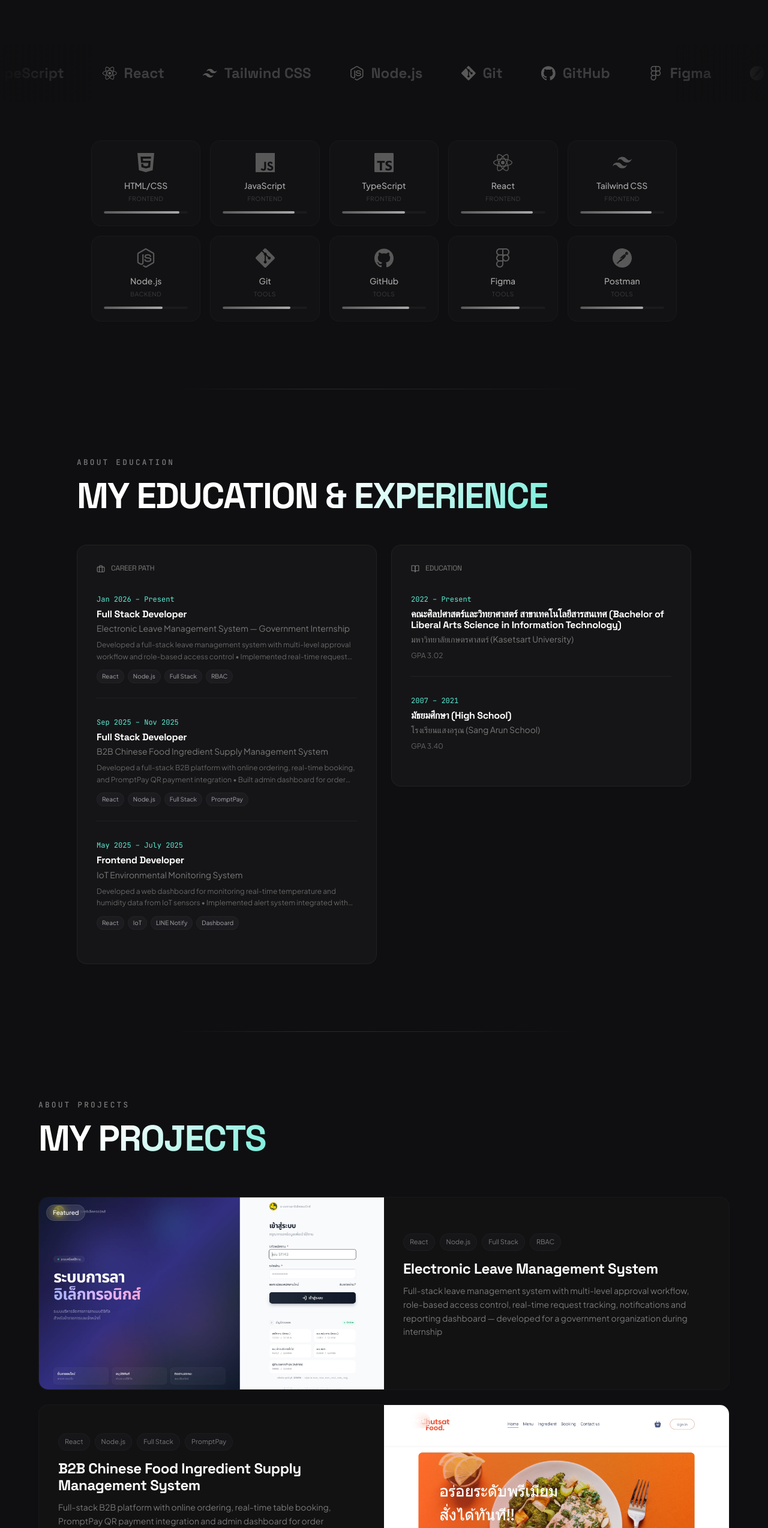
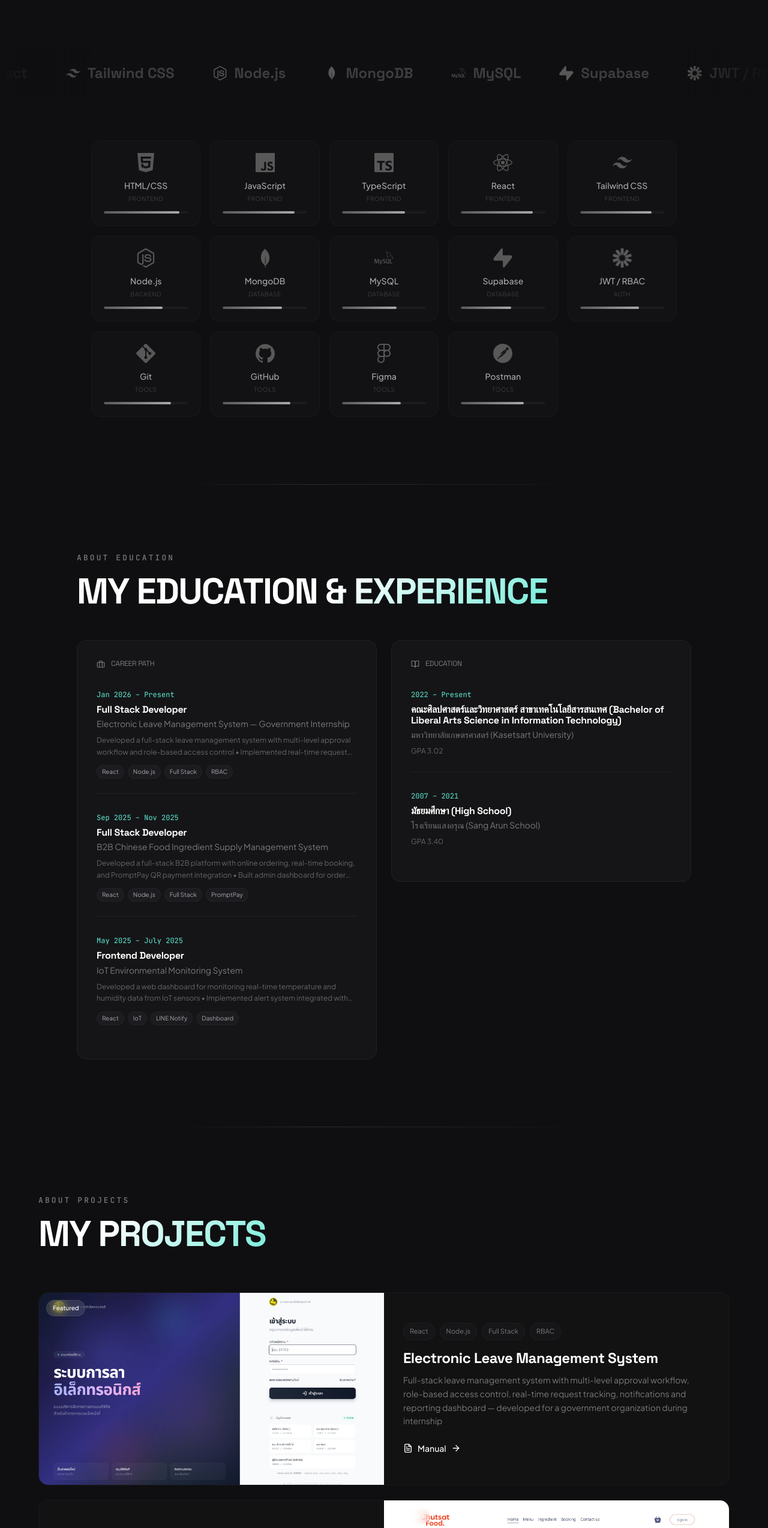
Before and after one commit to rujipob1-png/my_resume, a React (Vite) app: page / in a window 1280 px wide. Shown: the part 1559-4106 px from the top of the page at 60% size. Built offline with nearby package versions, Linux system fonts and the light colour scheme; the HTML template or start-up script is replaced by a standard one.

Commit message:
newnewdata

```diff
--- a/src/components/Projects.jsx
+++ b/src/components/Projects.jsx
@@ -1,7 +1,7 @@
 import { useState } from "react";
 import { motion, AnimatePresence } from "framer-motion";
 import { useInView } from "react-intersection-observer";
-import { FiGithub, FiExternalLink, FiArrowRight } from "react-icons/fi";
+import { FiGithub, FiExternalLink, FiArrowRight, FiFileText } from "react-icons/fi";
 import { projects } from "../data";
 
 export default function Projects() {
@@ -91,6 +91,16 @@ export default function Projects() {
                         <FiArrowRight className="w-4 h-4 transition-transform group-hover/link:translate-x-1" />
                       </a>
                     )}
+                    {project.docs && (
+                      <a
+                        href={project.docs}
+                        download
+                        className="inline-flex items-center gap-2 text-sm text-white font-medium group/link"
+                      >
+                        <FiFileText className="w-4 h-4" /> Manual
+                        <FiArrowRight className="w-4 h-4 transition-transform group-hover/link:translate-x-1" />
+                      </a>
+                    )}
                   </div>
                 </div>
               </motion.div>
--- a/src/components/Skills.jsx
+++ b/src/components/Skills.jsx
@@ -4,7 +4,8 @@ import { skills } from "../data";
 import {
   SiReact, SiJavascript, SiTypescript, SiHtml5, SiTailwindcss, SiNextdotjs,
   SiNodedotjs, SiExpress, SiPython, SiMongodb, SiPostgresql, SiFirebase,
-  SiGit, SiDocker, SiFigma, SiGithub, SiPostman,
+  SiGit, SiDocker, SiFigma, SiGithub, SiPostman, SiMysql, SiSupabase,
+  SiJsonwebtokens,
 } from "react-icons/si";
 import { VscCode } from "react-icons/vsc";
 
@@ -19,7 +20,10 @@ const iconMap = {
   "Express.js": SiExpress,
   "Python": SiPython,
   "MongoDB": SiMongodb,
+  "MySQL": SiMysql,
   "PostgreSQL": SiPostgresql,
+  "Supabase": SiSupabase,
+  "JWT / RBAC": SiJsonwebtokens,
   "Firebase": SiFirebase,
   "Git": SiGit,
   "GitHub": SiGithub,
--- a/src/data.js
+++ b/src/data.js
@@ -41,6 +41,10 @@ export const skills = [
   { name: "React", level: 85, category: "Frontend" },
   { name: "Tailwind CSS", level: 85, category: "Frontend" },
   { name: "Node.js", level: 70, category: "Backend" },
+  { name: "MongoDB", level: 70, category: "Database" },
+  { name: "MySQL", level: 65, category: "Database" },
+  { name: "Supabase", level: 60, category: "Database" },
+  { name: "JWT / RBAC", level: 70, category: "Auth" },
   { name: "Git", level: 80, category: "Tools" },
   { name: "GitHub", level: 80, category: "Tools" },
   { name: "Figma", level: 70, category: "Tools" },
@@ -105,8 +109,7 @@ export const projects = [
     image: "E_leave.jpg",
     tags: ["React", "Node.js", "Full Stack", "RBAC"],
     github: "",
-    demo: "",
-    featured: true,
+    demo: "",    docs: "/\u0e04\u0e39\u0e48\u0e21\u0e37\u0e2d\u0e01\u0e32\u0e23\u0e43\u0e0a\u0e49\u0e07\u0e32\u0e19\u0e23\u0e30\u0e1a\u0e1a\u0e01\u0e32\u0e23\u0e25\u0e32\u0e2d\u0e34\u0e40\u0e25\u0e47\u0e01\u0e17\u0e23\u0e2d\u0e19\u0e34\u0e01\u0e2a\u0e4c.pdf",    featured: true,
   },
   {
     title: "B2B Chinese Food Ingredient Supply Management System",
```
Also changed, not shown: 1 other file (tests, documents, lock files or other folders).
